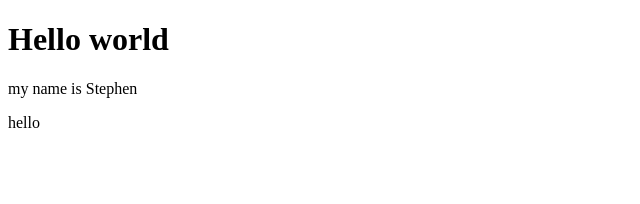
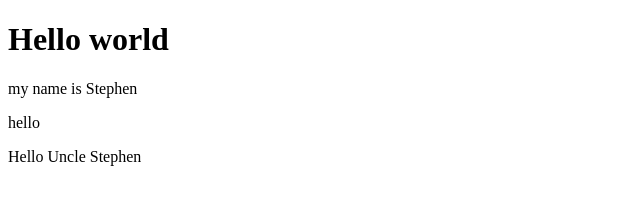
Before and after one commit to Steph-Hawkins/hawkins-web, a plain HTML site: page index.html in a window 1280 px wide. Shown: the whole page, without its empty margins (0-640 px from the left). Drawn offline with Linux system fonts and the light colour scheme.

Commit message:
latest update

```diff
--- a/index.html
+++ b/index.html
@@ -9,5 +9,6 @@
     <h1>Hello world</h1>
     <p>my name is Stephen</p>
     <p>hello</p>
+    <p>Hello Uncle Stephen</p>
 </body>
 </html>
```
